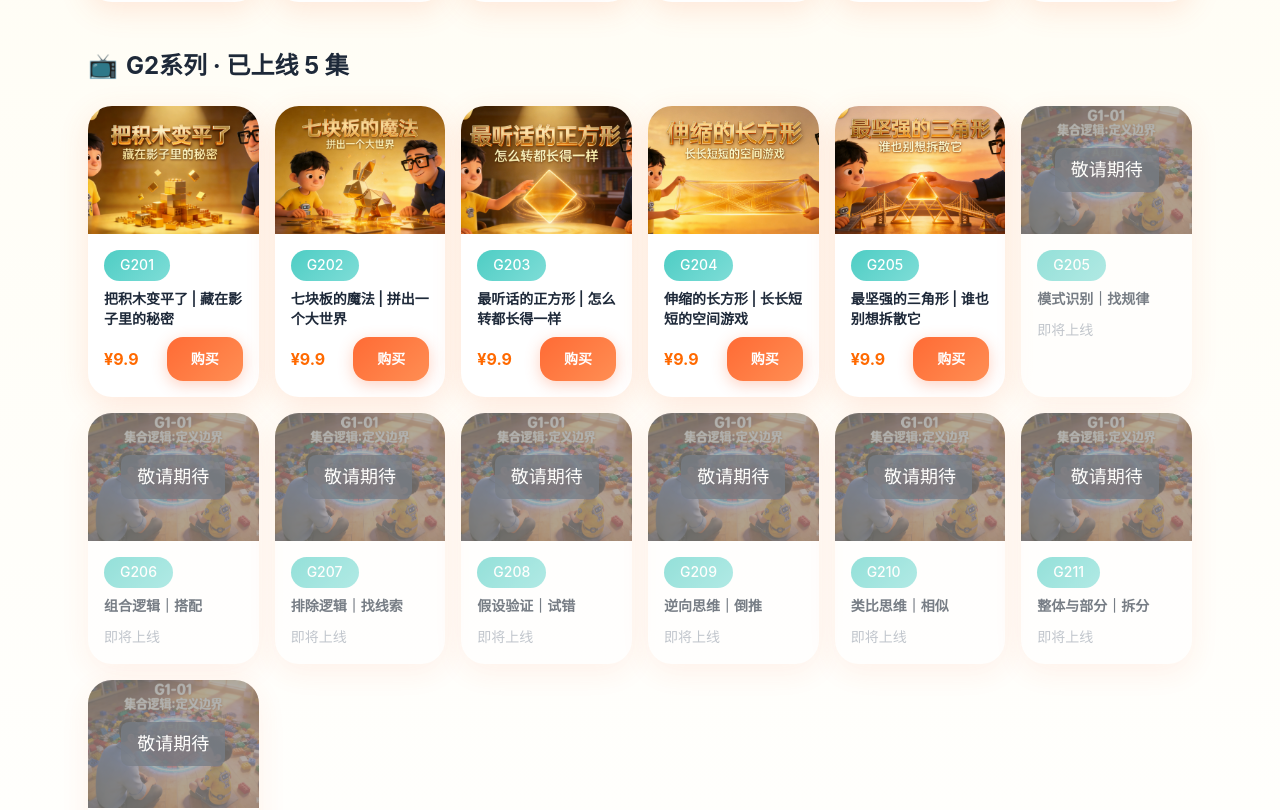
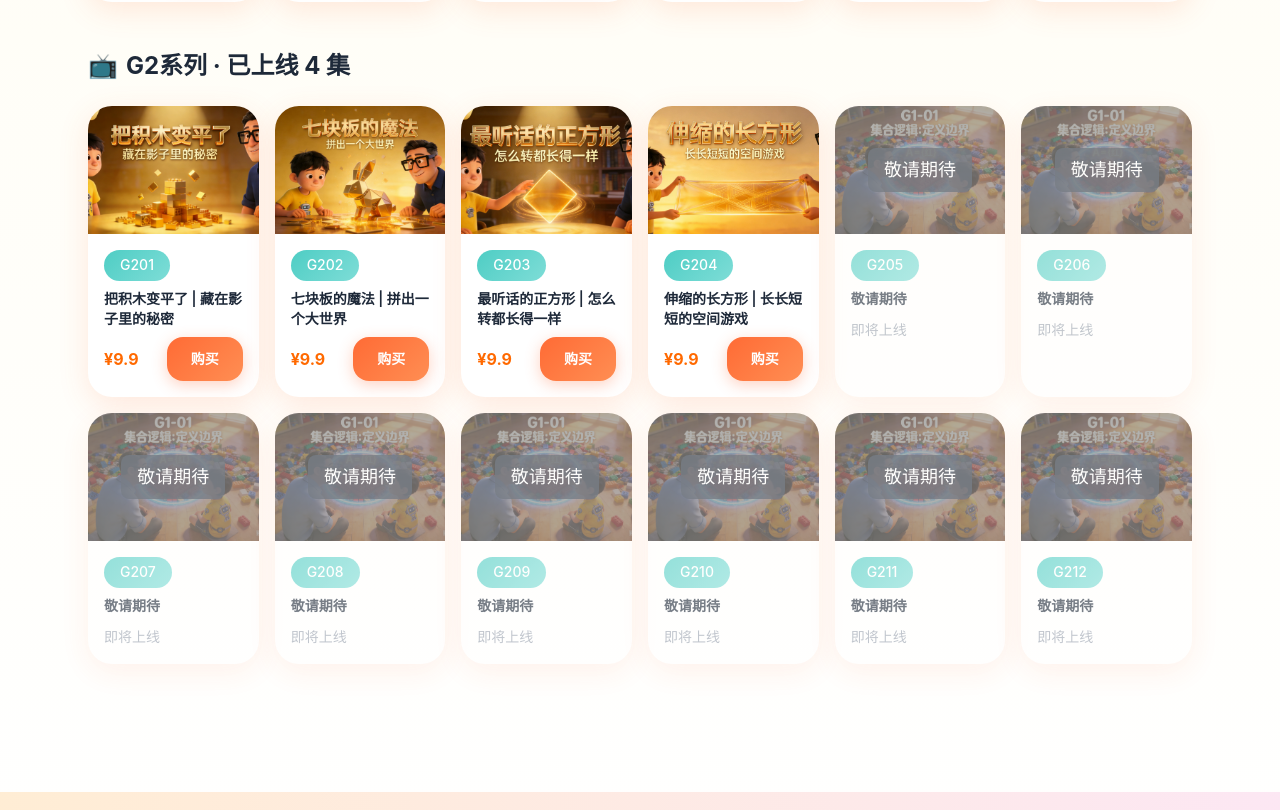
Before and after one commit to colorday655-glitch/dad-jack-learns-math, a Next.js app: page / in a window 1280 px wide. Shown: the part 1291-2101 px from the top of the page. Built offline with nearby package versions, Linux system fonts and the light colour scheme.

Commit message:
fix: G205 duplicate, set G205-G212 as coming soon

```diff
--- a/app/data/videos.ts
+++ b/app/data/videos.ts
@@ -206,19 +206,7 @@ export const videos: Video[] = [
   },
   {
     id: 'G205',
-    title: 'G205 最坚强的三角形 | 谁也别想拆散它',
-    description: 'Jack爸爸学数学，专注几何认知。本期讲三角形的稳定性，理解结构坚固性。',
-    videoUrl: 'https://www.bilibili.com/video/BV1bTXkBAEbm/',
-    platform: 'bilibili',
-    category: 'G2系列',
-    thumbnail: '/images/videos/G205.jpg',
-    duration: '02:20',
-    publishDate: '2024-02-12',
-    available: true
-  },
-  {
-    id: 'G205',
-    title: 'G205 模式识别｜找规律',
+    title: 'G205 敬请期待',
     description: '敬请期待',
     videoUrl: '',
     platform: 'bilibili',
@@ -230,7 +218,7 @@ export const videos: Video[] = [
   },
   {
     id: 'G206',
-    title: 'G206 组合逻辑｜搭配',
+    title: 'G206 敬请期待',
     description: '敬请期待',
     videoUrl: '',
     platform: 'bilibili',
@@ -242,7 +230,7 @@ export const videos: Video[] = [
   },
   {
     id: 'G207',
-    title: 'G207 排除逻辑｜找线索',
+    title: 'G207 敬请期待',
     description: '敬请期待',
     videoUrl: '',
     platform: 'bilibili',
@@ -254,7 +242,7 @@ export const videos: Video[] = [
   },
   {
     id: 'G208',
-    title: 'G208 假设验证｜试错',
+    title: 'G208 敬请期待',
     description: '敬请期待',
     videoUrl: '',
     platform: 'bilibili',
@@ -266,7 +254,7 @@ export const videos: Video[] = [
   },
   {
     id: 'G209',
-    title: 'G209 逆向思维｜倒推',
+    title: 'G209 敬请期待',
     description: '敬请期待',
     videoUrl: '',
     platform: 'bilibili',
@@ -278,7 +266,7 @@ export const videos: Video[] = [
   },
   {
     id: 'G210',
-    title: 'G210 类比思维｜相似',
+    title: 'G210 敬请期待',
     description: '敬请期待',
     videoUrl: '',
     platform: 'bilibili',
@@ -290,7 +278,7 @@ export const videos: Video[] = [
   },
   {
     id: 'G211',
-    title: 'G211 整体与部分｜拆分',
+    title: 'G211 敬请期待',
     description: '敬请期待',
     videoUrl: '',
     platform: 'bilibili',
@@ -302,7 +290,7 @@ export const videos: Video[] = [
   },
   {
     id: 'G212',
-    title: 'G212 综合运用｜思维游戏',
+    title: 'G212 敬请期待',
     description: '敬请期待',
     videoUrl: '',
     platform: 'bilibili',
```
Also changed, not shown: public/images/videos/G205.jpg (deleted).
